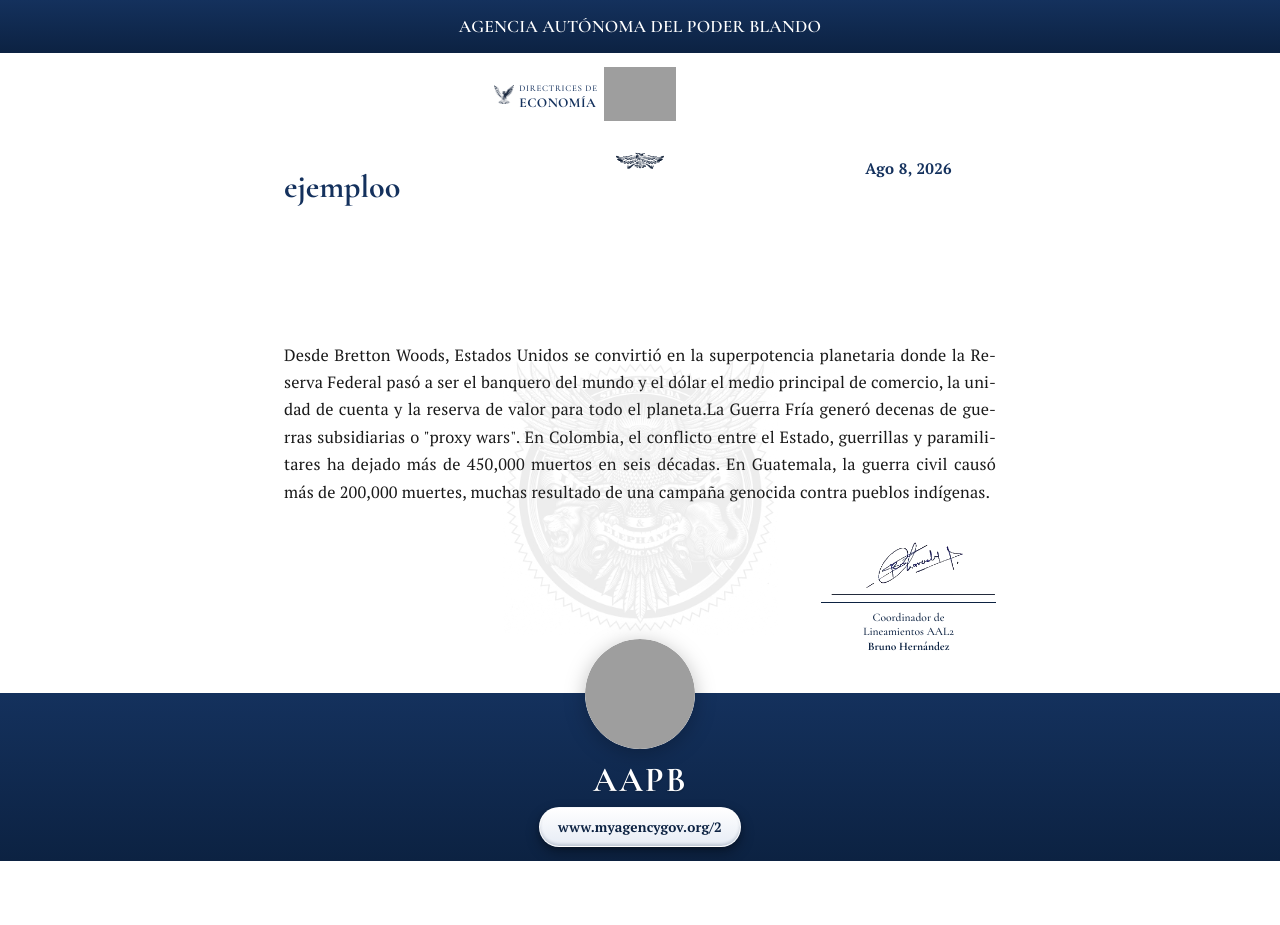
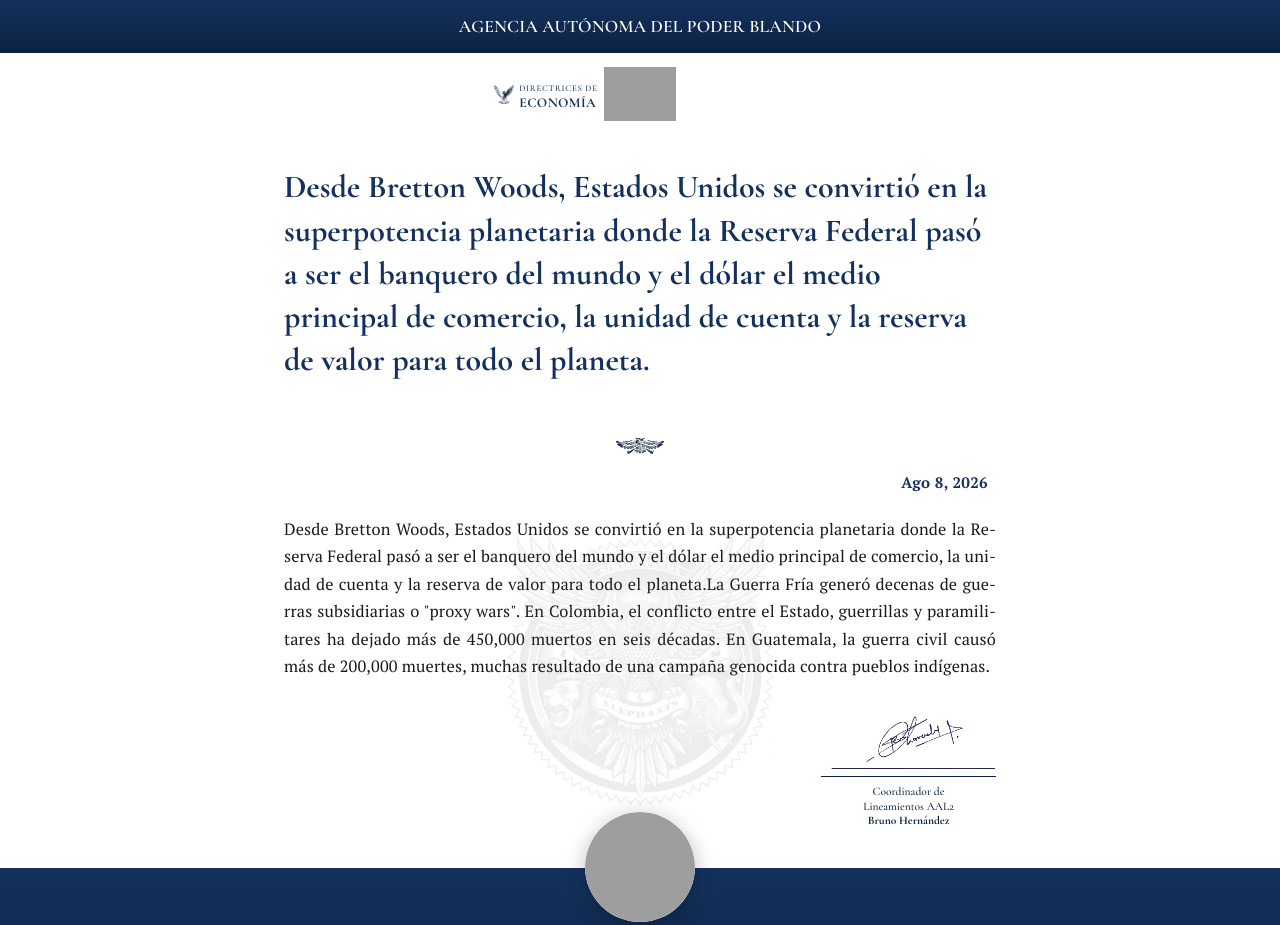
Before and after one commit to GorillaInforma/AAPB, a plain HTML site: page 2/index.html in a window 1280 px wide. Shown: the top 925 px of the page. Before the commit the page ends 861 px from the top, so only its background shows below. Drawn offline with nearby package versions, Linux system fonts and the light colour scheme; grey boxes are pictures that could not be loaded.

Commit message:
Publicar documento: Desde Bretton Woods, Estados Unidos se convirtió en la superpotencia planetaria donde la R

```diff
--- a/2/index.html
+++ b/2/index.html
@@ -982,23 +982,23 @@
     </span>
   </span>
   <img class="shield boton-guardar" id="btn-guardar-doc" src="../lineamientos/imagen_3.png" alt="Guardar documento">
-<div id="titulo-clon-header" aria-hidden="true" class="visible">ejemploo</div>
+<div id="titulo-clon-header" aria-hidden="true">Desde Bretton Woods, Estados Unidos se convirtió en la superpotencia planetaria donde la Reserva Federal pasó a ser el banquero del mundo y el dólar el medio principal de comercio, la unidad de cuenta y la reserva de valor para todo el planeta.</div>
 </div>
 
-<p class="titulo-oficial" id="campo-titulo-oficial" spellcheck="false">ejemploo</p>
+<p class="titulo-oficial" id="campo-titulo-oficial" spellcheck="false">Desde Bretton Woods, Estados Unidos se convirtió en la superpotencia planetaria donde la Reserva Federal pasó a ser el banquero del mundo y el dólar el medio principal de comercio, la unidad de cuenta y la reserva de valor para todo el planeta.</p>
 
 <footer class="oficial-footer">
 
 <div class="banda-blanca">
 
-<div id="tres-placeholder" style="height: 17px; margin: 8px auto 12px; width: fit-content;"></div><div id="tres-figuras-sticky" class="is-fixed">
+<div id="tres-figuras-sticky">
   <img src="../lineamientos/imagen_4.png" alt="buho" style="width:48px; height:auto;">
 </div>
 
 
-<div id="fecha-placeholder" style="height: 30px; margin: 0px 0px 18px auto; width: fit-content;"></div><div class="fecha-actual is-fixed" id="fecha-actual" spellcheck="false">Ago 8, 2026</div>
+<div class="fecha-actual" id="fecha-actual" spellcheck="false">Ago 8, 2026</div>
   <div class="cuerpo-con-marca">
-    <div class="marca-agua-sello" style="width: 295.68px; height: 295.68px;"><img src="../lineamientos/imagen_1.png" alt="marca de agua"></div>
+    <div class="marca-agua-sello" style="width: 274.56px; height: 274.56px;"><img src="../lineamientos/imagen_1.png" alt="marca de agua"></div>
     <div class="contenido-oficial">
       <p class="" id="campo-contenido" spellcheck="false">Desde Bretton Woods, Estados Unidos se convirtió en la superpotencia planetaria donde la Reserva Federal pasó a ser el banquero del mundo y el dólar el medio principal de comercio, la unidad de cuenta y la reserva de valor para todo el planeta.La Guerra Fría generó decenas de guerras subsidiarias o "proxy wars". En Colombia, el conflicto entre el Estado, guerrillas y paramilitares ha dejado más de 450,000 muertos en seis décadas. En Guatemala, la guerra civil causó más de 200,000 muertes, muchas resultado de una campaña genocida contra pueblos indígenas.</p>
     </div>
@@ -1015,7 +1015,7 @@
 
 </div>
 
-  <div class="sello-wrap boton-ver-guardados" id="btn-ver-guardados" style="position: fixed; bottom: 145px; top: auto; left: 50%; transform: translateX(-50%);">
+  <div class="sello-wrap boton-ver-guardados" id="btn-ver-guardados" style="position: absolute; bottom: auto; top: 395px; left: 50%; transform: translateX(-50%);">
     <img class="shield" src="../lineamientos/imagen_6.png" alt="Sello oficial - ver guardados">
   </div>
 
```
